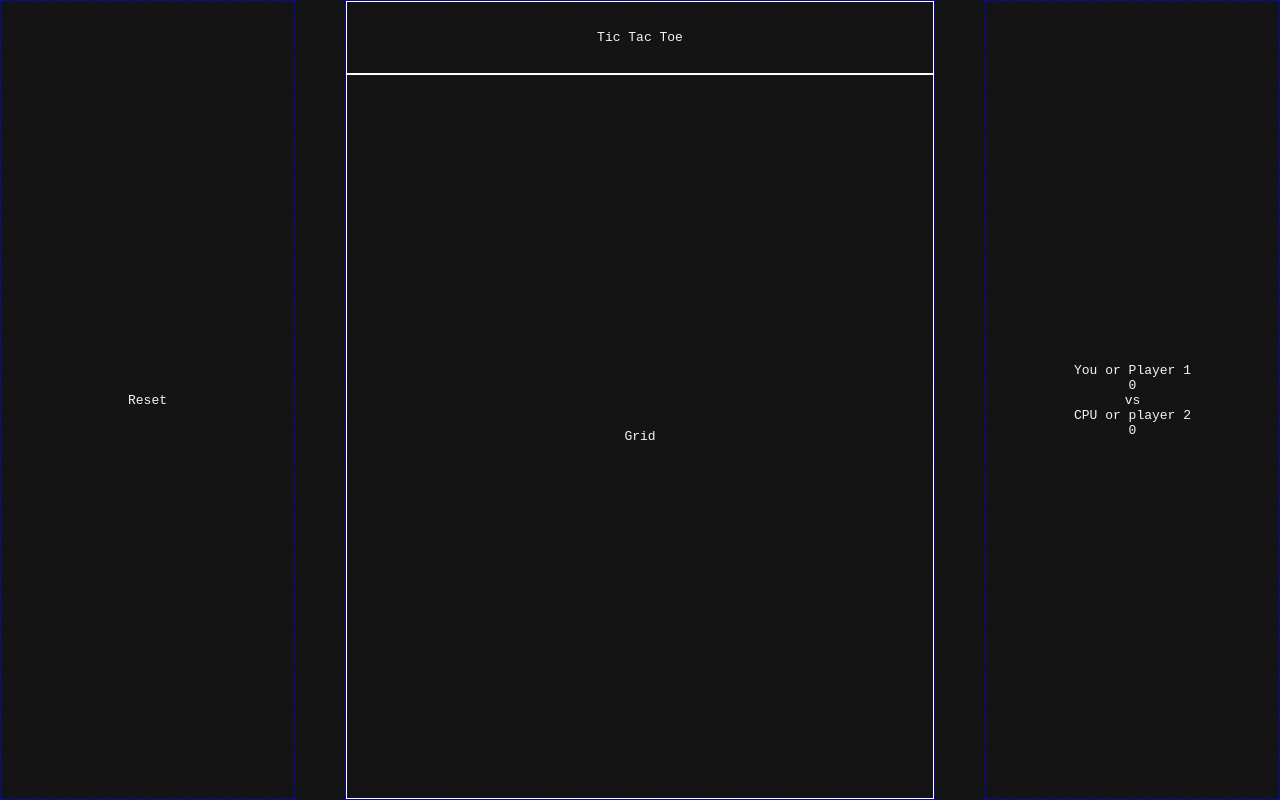
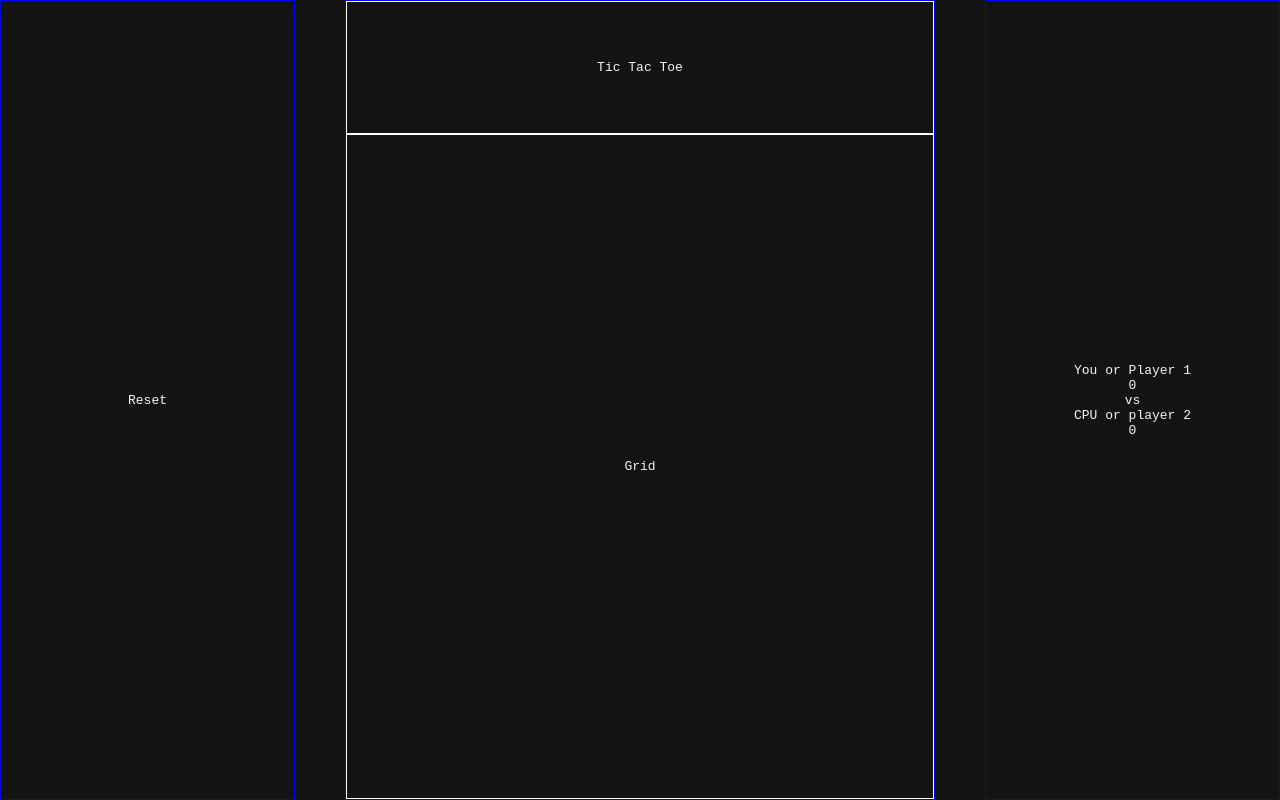
Before and after one commit to preto-phil/Tic-Tac-Toe, a plain HTML site: page index.html in a window 1280 px wide. Drawn offline with Linux system fonts and the light colour scheme.

Commit message:
Session end: changes include middle section fr spacing and border

```diff
--- a/style.css
+++ b/style.css
@@ -20,7 +20,7 @@ body {
 .left-section {
   grid-area: 1 / 1 / 2 / 2;
 
-  border: 1px dashed blue;
+  border: 1px solid blue;
 
   display: flex;
   justify-content: center;
@@ -30,10 +30,10 @@ body {
 .middle-section {
   grid-area: 1 / 2 / 2 / 3;
 
-  border: 1px dashed blue;
+  border: 1px solid blue;
 
   display: grid;
-  grid-template-rows: 1fr 10fr;
+  grid-template-rows: 1fr 5fr;
 }
 
 .header {
@@ -60,7 +60,7 @@ body {
 .right-section {
   grid-area: 1 / 3 / 2 / 4;
 
-  border: 1px dashed blue;
+  border: 1px solid blue;
 
   display: flex;
   justify-content: center;
```
